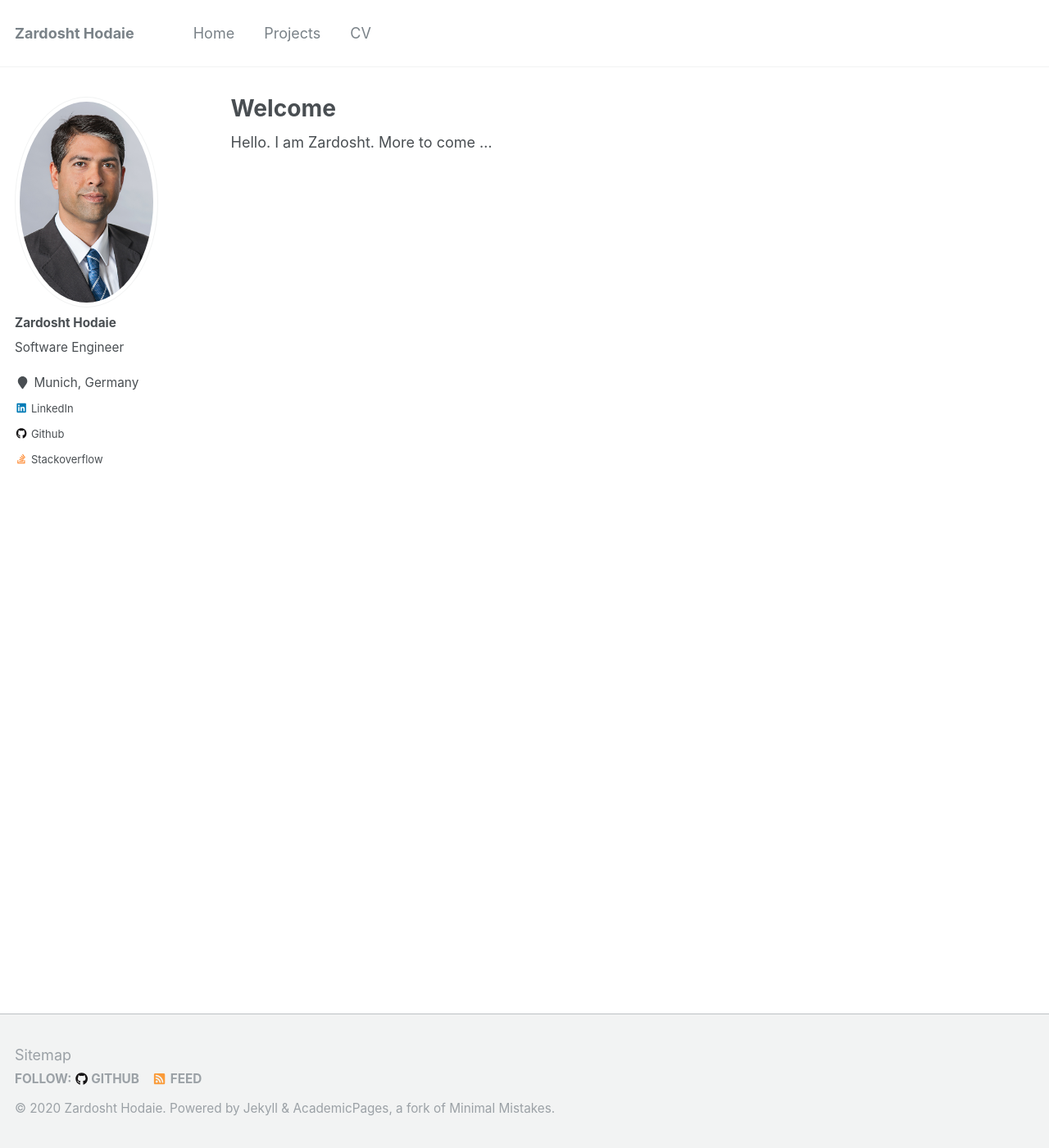
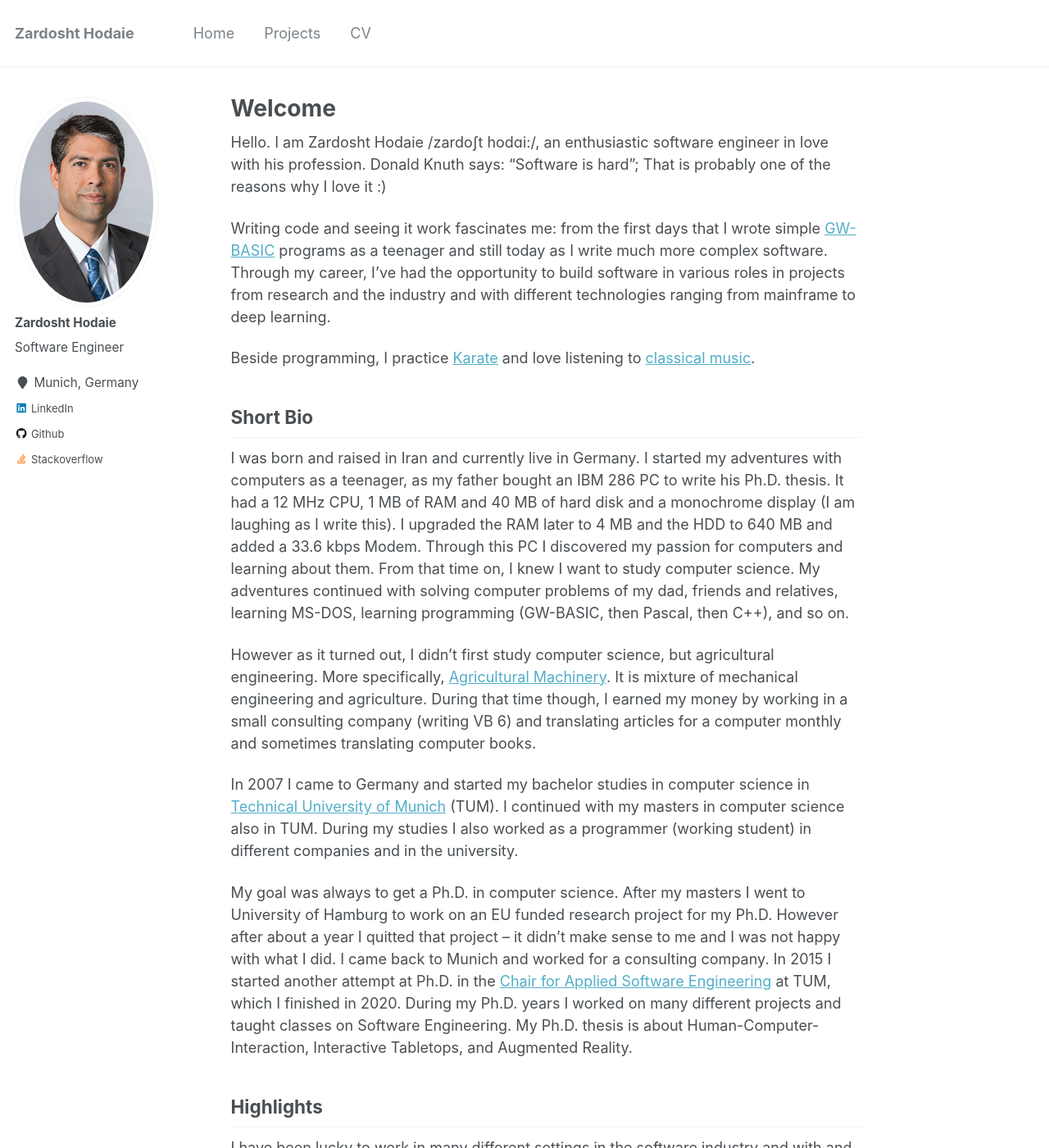
Before and after one commit to zardosht/zardosht.github.io, a Jekyll site: the page built from _pages/about.md, in a window 1280 px wide and 1400 px high. Shown: the whole window at 82% size. Built offline with Jekyll 4.4.1, drawn with Linux system fonts in a browser that asks for light colours; nearby versions of some CDN libraries; some of the changed text lies outside the part shown.

Commit message:
worte the about page

```diff
--- a/_pages/about.md
+++ b/_pages/about.md
@@ -8,4 +8,47 @@ redirect_from:
   - /about.html
 ---
 
-Hello. I am Zardosht. More to come ...
+Hello. I am Zardosht Hodaie /zardoʃt hodɑi:/, an enthusiastic software engineer in love with his profession. Donald Knuth says: "Software is hard"; That is probably one of the reasons why I love it :)
+
+Writing code and seeing it work fascinates me: from the first days that I wrote simple [GW-BASIC](https://en.wikipedia.org/wiki/GW-BASIC) programs as a teenager and still today as I write much more complex software. Through my career, I've had the opportunity to build software in various roles in projects from research and the industry and with different technologies ranging from mainframe to deep learning.
+
+Beside programming, I practice [Karate](https://www.youtube.com/watch?v=vApvRSHtu-s) and love listening to [classical music](https://www.youtube.com/watch?v=R1QNhRNxvTI).
+
+
+## Short Bio
+I was born and raised in Iran and currently live in Germany. I started my adventures with computers as a teenager, as my father bought an IBM 286 PC to write his Ph.D. thesis. It had a 12 MHz CPU, 1 MB of RAM and 40 MB of hard disk and a monochrome display (I am laughing as I write this). I upgraded the RAM later to 4 MB and the HDD to 640 MB and added a 33.6 kbps Modem. Through this PC I discovered my passion for computers and learning about them. From that time on, I knew I want to study computer science. My adventures continued with solving computer problems of my dad, friends and relatives, learning MS-DOS, learning programming (GW-BASIC, then Pascal, then C++), and so on.
+
+However as it turned out, I didn't first study computer science, but agricultural engineering. More specifically, [Agricultural Machinery](https://en.wikipedia.org/wiki/Agricultural_machinery). It is mixture of mechanical engineering and agriculture. During that time though, I earned my money by working in a small consulting company (writing VB 6) and translating articles for a computer monthly and sometimes translating computer books.
+
+In 2007 I came to Germany and started my bachelor studies in computer science in [Technical University of Munich](https://www.in.tum.de/) (TUM). I continued with my masters in computer science also in TUM. During my studies I also worked as a programmer (working student) in different companies and in the university.
+
+My goal was always to get a Ph.D. in computer science. After my masters I went to University of Hamburg to work on an EU funded research project for my Ph.D. However after about a year I quitted that project -- it didn't make sense to me and I was not happy with what I did. I came back to Munich and worked for a consulting company. In 2015 I started another attempt at Ph.D. in the [Chair for Applied Software Engineering](https://ase.in.tum.de/lehrstuhl_1/) at TUM, which I finished in 2020. During my Ph.D. years I worked on many different projects and taught classes on Software Engineering. My Ph.D. thesis is about Human-Computer-Interaction, Interactive Tabletops, and Augmented Reality.
+
+## Highlights
+
+I have been lucky to work in many different settings in the software industry and with and many different people. This has allowed me to gather experience and develop valuable non-technical skills. The following points highligh these skills and my work personality:
+
+* **Very strong sense of software solutions, software quality, architectures, and development
+processes:** I have seen so many software development projects in my career.
+* **Research Experience:** EU projects, university research, literature review, writing papers,
+supervising student theses.
+* **Understanding of technical systems:** I have a second bachelor degree in mechanical engineering
+of agricultural machinery, and had something like a personal maker space as I grew up.
+* **Understanding and applying mathematics:** Out of personal interest and because of my education
+I am comfortable in understanding and applying mathematical models behind technical systems.
+* **Management skills:** During my doctoral studies I had the opportunity to manage teams of students
+to create software for real customers in a very authentic and challenging settings.
+* **Fighter spirit:** I don’t give up till I see it work
+* **Appreciation for step-by-step improvement:** Because of my Karate training I developed a very
+strong understanding of step-by-step and gradual improvement (Kaizen). Same applies to my
+experience in iterative approach to software development.
+* **Love and passion for what I do:** I don't see my job as a source of money by as source of
+happiness.
+* **Strong inter-cultural and social understanding:** I have the privilege of having many friends and
+working with many people from different nationality. I have two nationalities myself (German,
+Iranian). I set a high value on understanding the people and why they do what they do.
+* **Friendliness and team spirit:** Friendliness, respect, mutual appreciation, and team spirit have the highest value for me.
+
+
+## How to find me
+Send me a message on LinkedIn or send me a mail at ![contact](./images/email.png).
```
Also changed, not shown: images/email.png (added).
